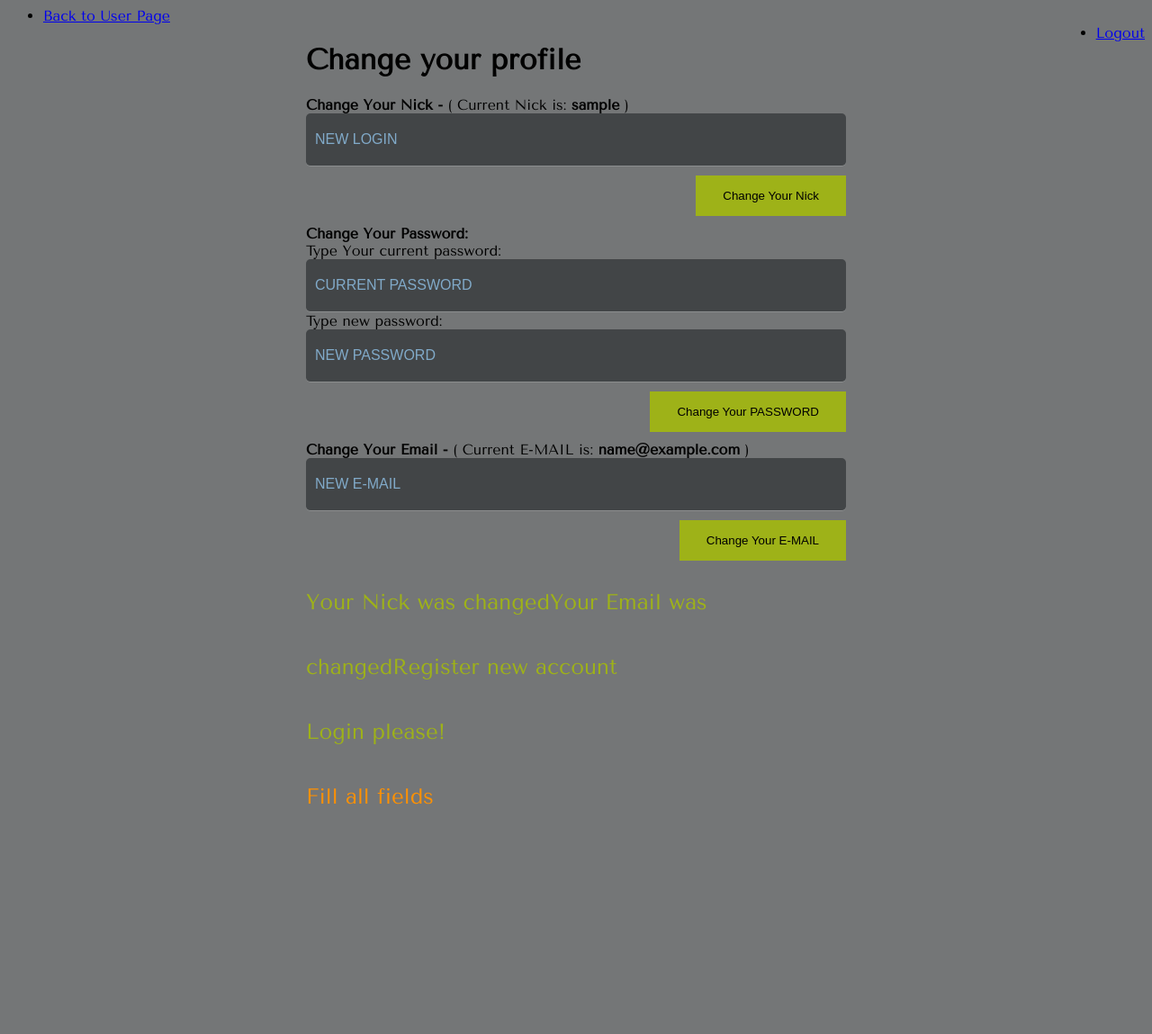
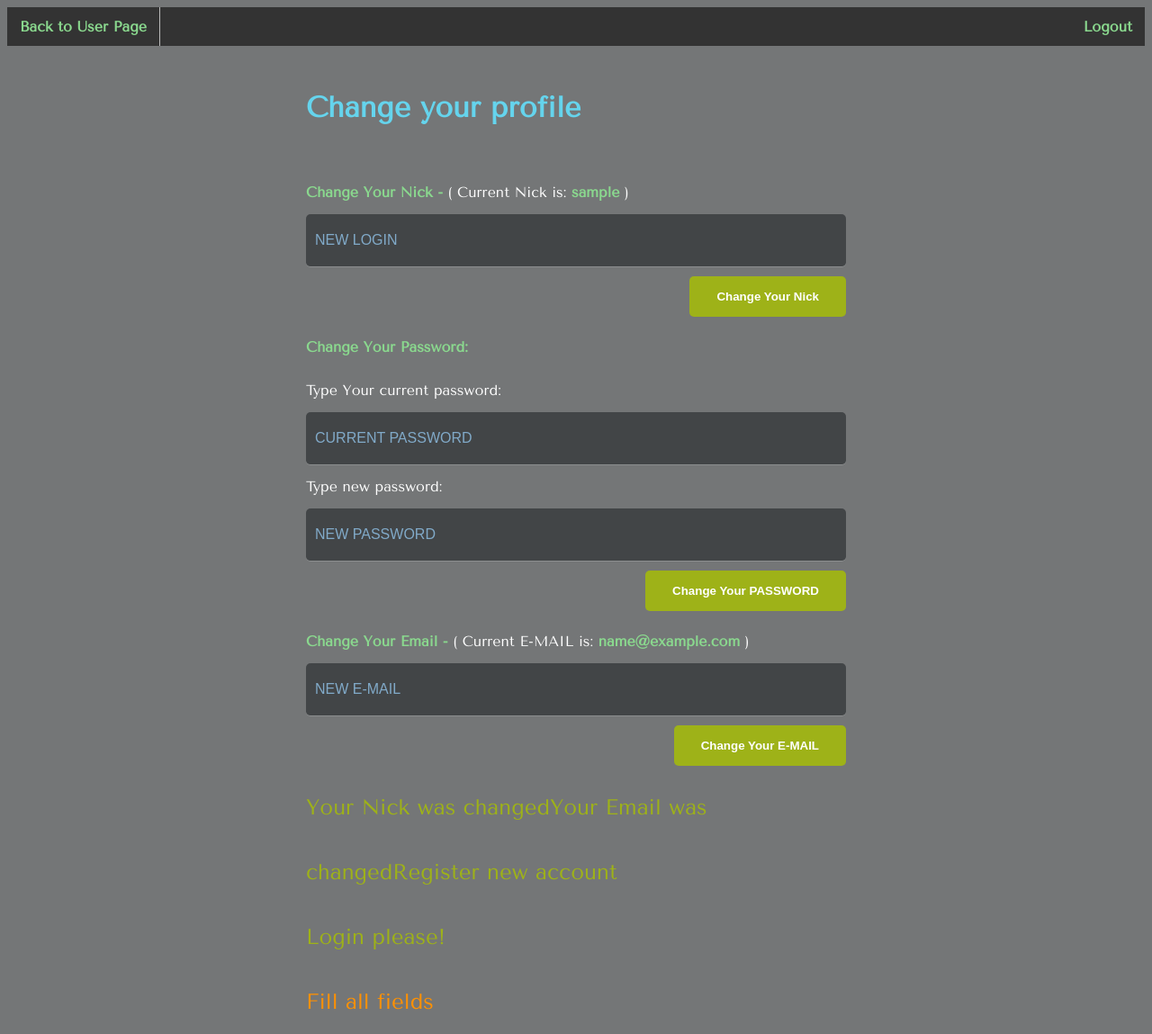
Before and after one commit to lexus12/LoginProject, a PHP site: page /profile.php in a window 1280 px wide. Shown: the whole page at 90% size. Before the commit the page ends 894 px from the top, so only its background shows below. Run offline with PHP 8.4, Linux system fonts and the light colour scheme; the visitor is signed in with stand-in values (Sample User, id 1).

Commit message:
Update style.css

```diff
--- a/css/style.css
+++ b/css/style.css
@@ -6,7 +6,12 @@ html {
 
 .container {
   width: 600px;
-  height: 400px;
+  height: 600px;
+  margin: 0 auto;
+}
+
+#header {
+  haight: 20px;
   margin: 0 auto;
 }
 
@@ -61,9 +66,19 @@ html {
 .btn {
   padding: 15px 30px;
   border: none;
+  border-radius: 5px;
   background: #9eb218;
-  color: black3;
+  font-weight: bold;
+  color: white;
 }
+.btn:hover {
+  padding: 15px 30px;
+  border: none;
+  border-radius: 5px;
+  color: black;
+  font-weight: bold;
+  background: #e6ea9a;
+ }
 
 .btn--right {
   float: right;
@@ -80,7 +95,14 @@ html {
 .lnk {
   font-size: 1em;
   line-height: 3em;
-  color: white;
+  color: #bbcc5d;
+  text-decoration: none;
+}
+
+.lnk:hover {
+  font-size: 1em;
+  line-height: 3em;
+  color: yellow;
   text-decoration: none;
 }
 
@@ -90,9 +112,66 @@ html {
   color: #9eb218;
   text-decoration: none;
 }
+.pageText {
+  font-size: 1em;
+  line-height: 3em;
+  color: white;
+  text-decoration: none;
+}
+
+.pageTextH {
+  font-size: 1em;
+  line-height: 3em;
+  color: #8ad88e;
+  text-decoration: none;
+}
+
 .err {
   font-size: 1.5em;
   line-height: 3em;
   color: #ff9102;
   text-decoration: none;
 }
+
+.info {
+  font-size: 2em;
+  line-height: 3em;
+  color: #65d4ed;
+  text-decoration: none;
+}
+
+ul {
+    list-style-type: none;
+    margin: 0;
+    padding: 0;
+    overflow: hidden;
+    background-color: #333;
+}
+
+li {
+    float: left;
+    border-right:1px solid #bbb;
+}
+
+li:last-child {
+    border-right: none;
+}
+
+li a {
+    display: block;
+    color: #8ad88e;
+    text-align: center;
+	font-weight: bold;
+    padding: 12px 14px;
+    text-decoration: none;
+}
+
+li a:hover:not(.active) {
+	color: white;
+	font-weight: bold;
+    background-color: #9eb218;
+}
+
+.active {
+    background-color: #4CAF50;
+}
```
